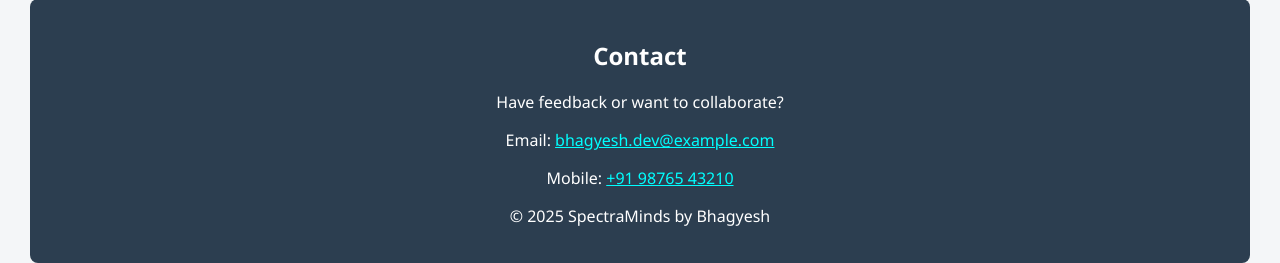
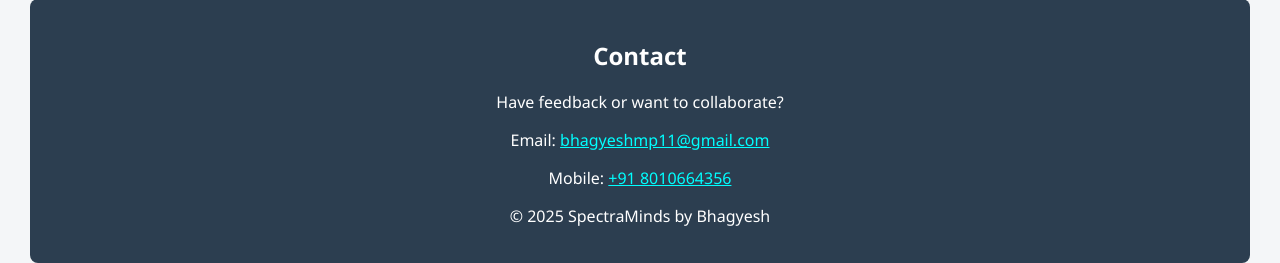
Before and after one commit to Bhagyesh-21/spectraminds, a Flask app: page / in a window 1280 px wide. Shown: the part 920-1183 px from the top of the page. Run offline with Flask 3, Linux system fonts and the light colour scheme; some libraries are stand-ins or nearby versions.

Commit message:
Updated commit

```diff
--- a/templates/index.html
+++ b/templates/index.html
@@ -77,8 +77,8 @@
     <footer>
         <h2>Contact </h2>
         <p>Have feedback or want to collaborate?</p>
-        <p>Email: <a href="mailto:bhagyesh.dev@example.com">bhagyesh.dev@example.com</a></p>
-        <p>Mobile: <a href="tel:+919876543210">+91 98765 43210</a></p>
+        <p>Email: <a href="mailto:bhagyesh.dev@example.com">bhagyeshmp11@gmail.com</a></p>
+        <p>Mobile: <a href="tel:8010664356">+91 8010664356</a></p>
         <p>© 2025 SpectraMinds by Bhagyesh</p>
     </footer>
 
```
